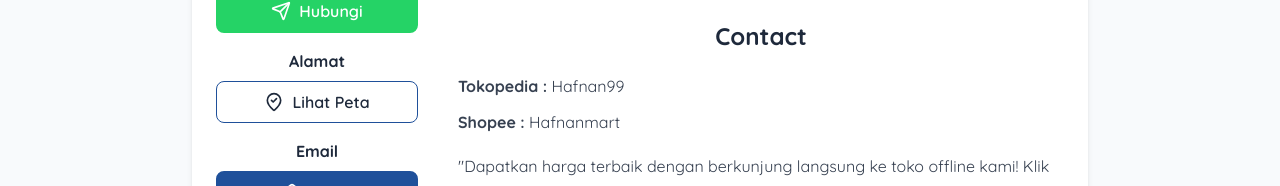
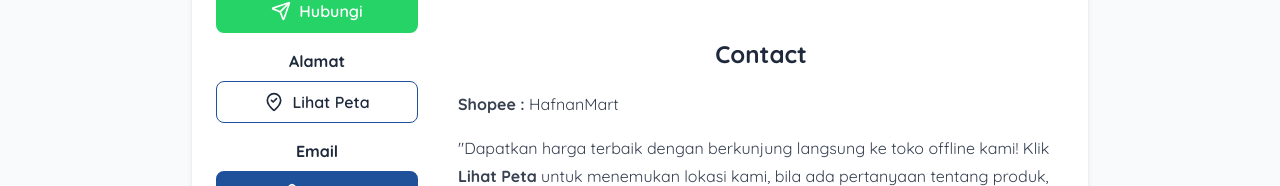
Before and after one commit to anugrahp13/fe-hafnanstore, a React (Vite) app: page /contact in a window 1280 px wide. Shown: the part 275-461 px from the top of the page. Built offline with nearby package versions, Linux system fonts and the light colour scheme.

Commit message:
refactor[Contact.tsx]: remove text Tokopedia

```diff
--- a/src/pages/contact/Contact.tsx
+++ b/src/pages/contact/Contact.tsx
@@ -3,7 +3,6 @@ import { useEffect } from "react";
 import { Helmet, HelmetProvider } from "react-helmet-async";
 import { SectionLeft } from "./SectionLeft";
 import { useContactStore } from "../../stores/useContactStore";
-
 
 export const Contact = () => {
   useContactStore();
@@ -30,10 +29,7 @@ export const Contact = () => {
                   <div className="text-gray-700 dark:text-white text-left leading-7 space-y-4">
                     <div className="grid gap-2">
                       <p>
-                        <span className="font-bold">Tokopedia :</span> Hafnan99
-                      </p>
-                      <p>
-                        <span className="font-bold">Shopee :</span> Hafnanmart
+                        <span className="font-bold">Shopee :</span> HafnanMart
                       </p>
                     </div>
                     <div className="space-y-2">
```
